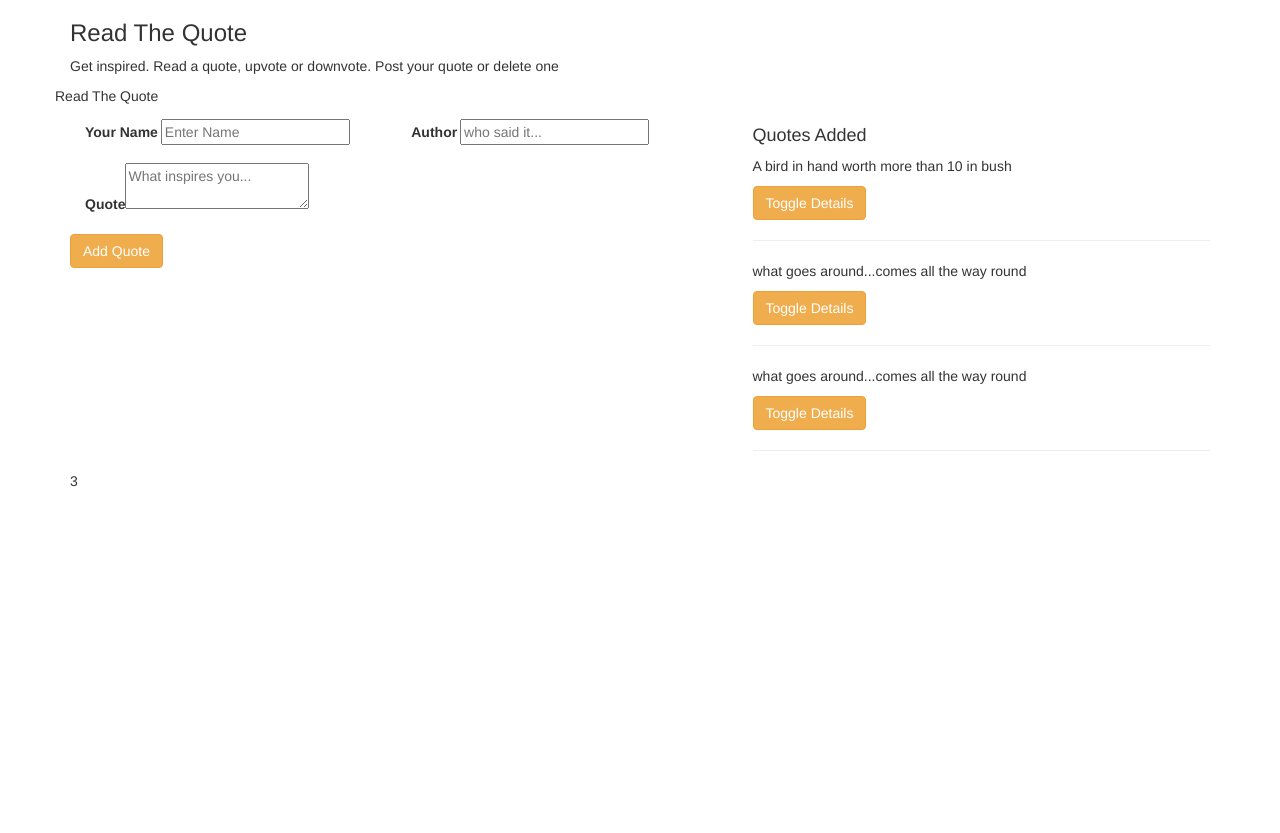
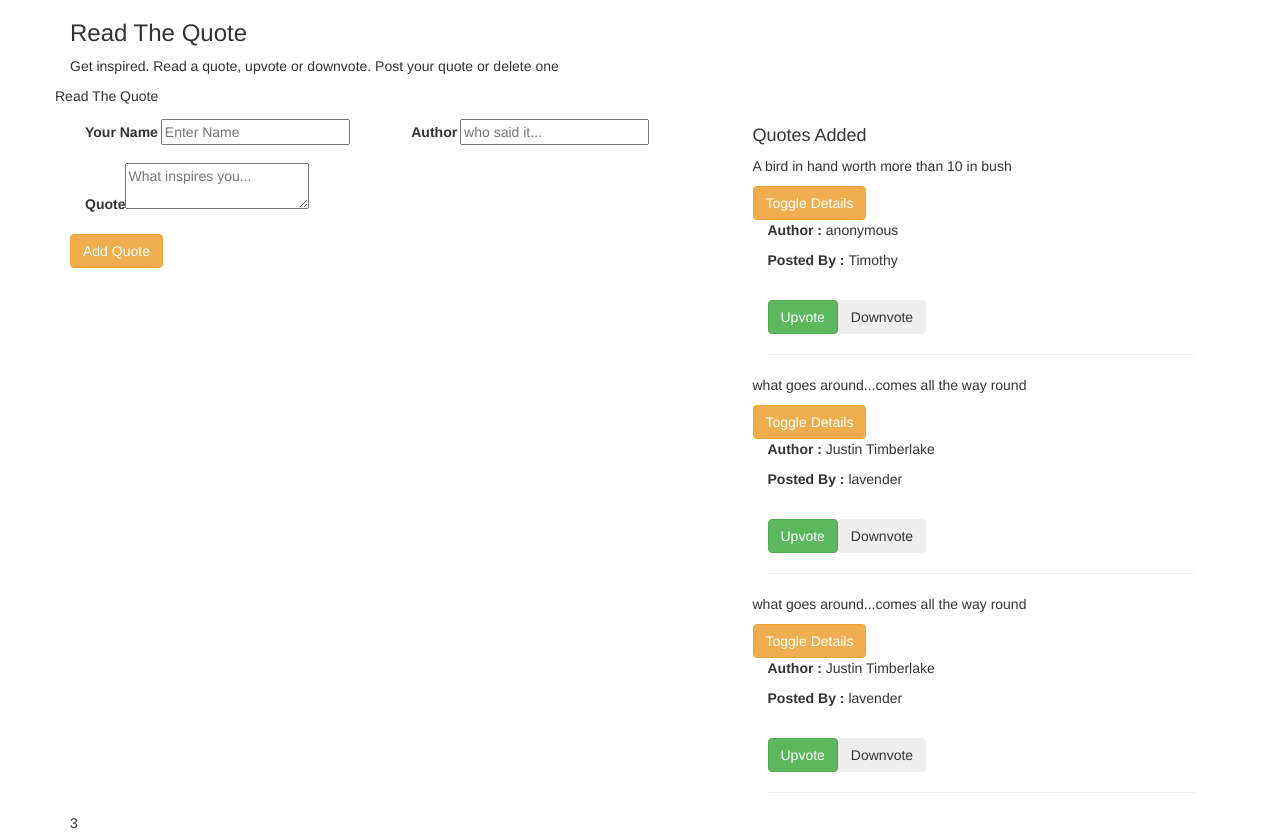
Before and after one commit to COdingaorg/ReadTheQuote, an Angular app: page / in a window 1280 px wide. Before the commit the page ends 800 px from the top, so only its background shows below. Built offline with nearby package versions, Linux system fonts and the light colour scheme.

Commit message:
adds details display to quote

```diff
--- a/src/app/quote-form/quote-form.component.html
+++ b/src/app/quote-form/quote-form.component.html
@@ -35,11 +35,13 @@
   <!--Display for quotes Added-->
   <div class="col-md-5">
     <h4>Quotes Added</h4>
-    <div *ngFor='let quotesItem of quotesItems; let i = index'>
+    <div *ngFor='let quotesItem of quotesItem'>
       <p>{{quotesItem.quote}}</p>
       <button class="btn btn-warning">Toggle Details</button>
+      <app-quotes-display [quotesItem]='quotesItem'></app-quotes-display>
         <hr>
     </div>
+    <div class="alert alert-warning" *ngIf='newQuotesArray.length<1'>No Items in Archives</div>
   </div>
 </div>
 {{arrayLength}}
--- a/src/app/quote-form/quote-form.component.ts
+++ b/src/app/quote-form/quote-form.component.ts
@@ -14,7 +14,7 @@ export class QuoteFormComponent implements OnInit {
     new QuoteClass('lavender', 'what goes around...comes all the way round', 'Justin Timberlake')
   ];
 
-  quotesItems = this.newQuotesArray;
+  quotesItem = this.newQuotesArray;
   //create an initializing class
   newQuote = new QuoteClass('', '', '');
 
--- a/src/app/quote-form/quotes-display/quotes-display.component.css
+++ b/src/app/quote-form/quotes-display/quotes-display.component.css
@@ -0,0 +1,3 @@
+.noter{
+  font-weight: bold;
+}
--- a/src/app/quote-form/quotes-display/quotes-display.component.html
+++ b/src/app/quote-form/quotes-display/quotes-display.component.html
@@ -1,3 +1,7 @@
 <div class="col-md-12">
-
+ <p><span class="noter">Author : </span>{{quotesItem.author}}</p>
+ <p><span class="noter">Posted By : </span>{{quotesItem.userName}}</p>
+<br>
+<button class="btn btn-success">Upvote</button><button class="btn btn-light">Downvote</button>
+<hr>
 </div>
--- a/src/app/quote-form/quotes-display/quotes-display.component.ts
+++ b/src/app/quote-form/quotes-display/quotes-display.component.ts
@@ -8,7 +8,7 @@ import { QuoteClass } from 'src/app/quote-class';
 })
 export class QuotesDisplayComponent implements OnInit {
 
-  @Input() quoteItems:any;
+  @Input() quotesItem:any|QuoteClass;
 
   ngOnInit(): void {
   }
```
